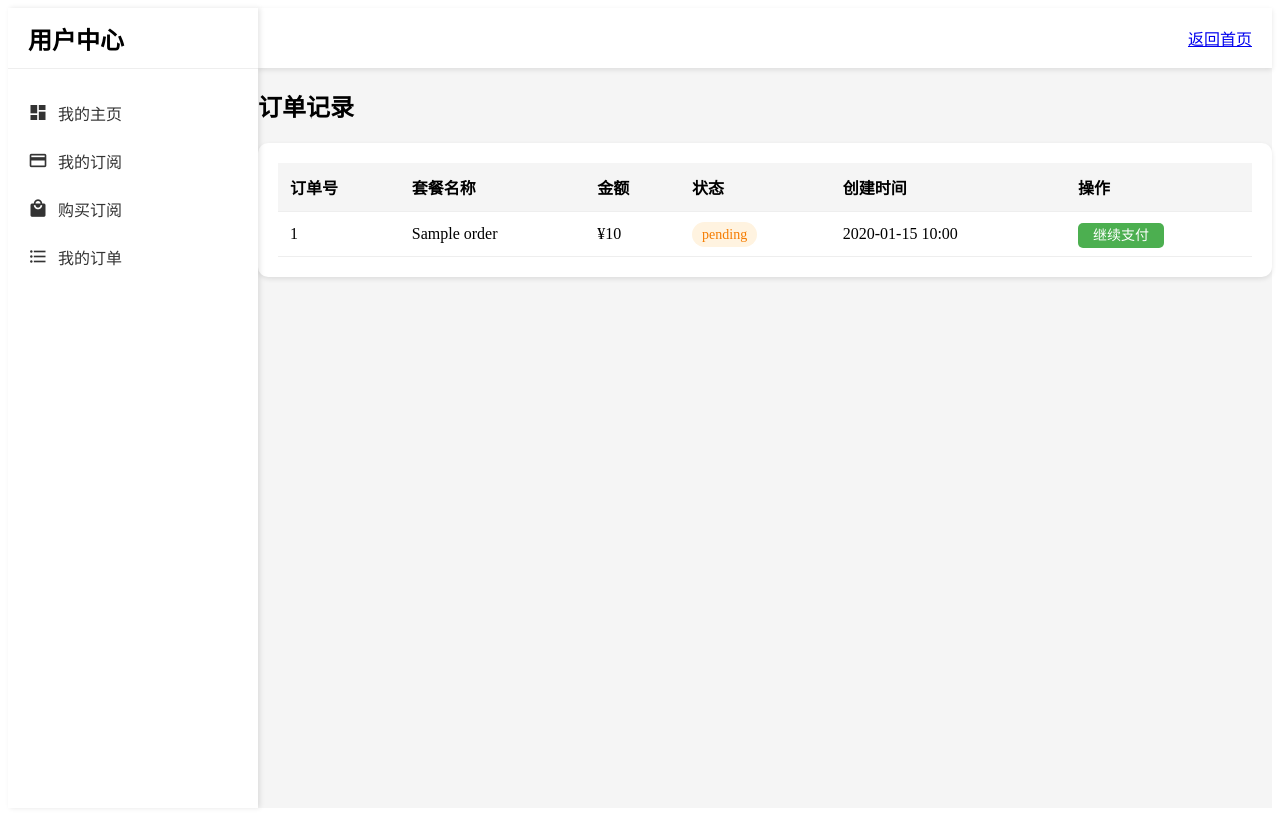
After one commit to vsnotebook/human-ai, a Flask app: template templates/user/orders.html in a window 1280 px wide. The commit adds this page. Run offline with Flask 3, Linux system fonts and the light colour scheme; the template is opened without the code that fills it: most values are stand-ins (such as "Sample title", 1, 10 or a date in 2020).

```diff
--- a/static/user/style.css
+++ b/static/user/style.css
@@ -138,3 +138,255 @@
         grid-template-columns: 1fr;
     }
 }
+
+
+/* 订阅卡片样式 */
+.subscription-card {
+    background: white;
+    border-radius: 10px;
+    padding: 20px;
+    margin-bottom: 20px;
+    box-shadow: 0 2px 5px rgba(0,0,0,0.1);
+}
+
+.plan-info {
+    display: flex;
+    justify-content: space-between;
+    align-items: center;
+    margin-bottom: 15px;
+}
+
+.status {
+    padding: 5px 10px;
+    border-radius: 15px;
+    font-size: 14px;
+}
+
+.status.active {
+    background: #E8F5E9;
+    color: var(--primary-color);
+}
+
+.status.expired {
+    background: #FFEBEE;
+    color: #D32F2F;
+}
+
+.status.pending {
+    background: #FFF3E0;
+    color: #F57C00;
+}
+
+/* 订单表格样式 */
+.orders-table {
+    background: white;
+    border-radius: 10px;
+    padding: 20px;
+    box-shadow: 0 2px 5px rgba(0,0,0,0.1);
+    overflow-x: auto;
+}
+
+table {
+    width: 100%;
+    border-collapse: collapse;
+}
+
+th, td {
+    padding: 12px;
+    text-align: left;
+    border-bottom: 1px solid #eee;
+}
+
+th {
+    background: #f5f5f5;
+    font-weight: 600;
+}
+
+.btn-pay {
+    padding: 5px 15px;
+    background: var(--primary-color);
+    color: white;
+    border-radius: 5px;
+    text-decoration: none;
+    font-size: 14px;
+}
+
+.btn-pay:hover {
+    background: var(--secondary-color);
+}
+
+/* 空状态样式 */
+.empty-state {
+    text-align: center;
+    padding: 40px;
+    background: white;
+    border-radius: 10px;
+    box-shadow: 0 2px 5px rgba(0,0,0,0.1);
+}
+
+.empty-state p {
+    color: #666;
+    margin-bottom: 20px;
+}
+
+.primary-btn {
+    display: inline-block;
+    padding: 10px 20px;
+    background: var(--primary-color);
+    color: white;
+    text-decoration: none;
+    border-radius: 5px;
+    transition: all 0.3s;
+}
+
+.primary-btn:hover {
+    background: var(--secondary-color);
+}
+
+/* 响应式表格 */
+@media (max-width: 768px) {
+    .orders-table {
+        margin: 0 -20px;
+        border-radius: 0;
+    }
+
+    table {
+        font-size: 14px;
+    }
+
+    th, td {
+        padding: 8px;
+    }
+}
+
+
+/* 订阅计划页面样式 */
+.plans-container {
+    padding: 30px;
+    display: grid;
+    grid-template-columns: repeat(auto-fit, minmax(300px, 1fr));
+    gap: 30px;
+    max-width: 1200px;
+    margin: 0 auto;
+}
+
+.plan-card {
+    background: white;
+    border-radius: 15px;
+    padding: 30px;
+    position: relative;
+    transition: all 0.3s ease;
+    box-shadow: 0 4px 6px rgba(0, 0, 0, 0.1);
+    display: flex;
+    flex-direction: column;
+}
+
+.plan-card:hover {
+    transform: translateY(-5px);
+    box-shadow: 0 8px 15px rgba(0, 0, 0, 0.15);
+}
+
+.plan-card.popular {
+    border: 2px solid var(--primary-color);
+}
+
+.popular-tag {
+    position: absolute;
+    top: -12px;
+    right: 20px;
+    background: var(--primary-color);
+    color: white;
+    padding: 5px 15px;
+    border-radius: 20px;
+    font-size: 14px;
+    font-weight: 500;
+}
+
+.plan-header {
+    text-align: center;
+    padding-bottom: 20px;
+    border-bottom: 1px solid #eee;
+    margin-bottom: 20px;
+}
+
+.plan-header h2 {
+    color: var(--text-color);
+    margin-bottom: 15px;
+    font-size: 24px;
+}
+
+.price {
+    display: flex;
+    align-items: baseline;
+    justify-content: center;
+    gap: 5px;
+}
+
+.price .amount {
+    font-size: 36px;
+    font-weight: bold;
+    color: var(--primary-color);
+}
+
+.price .period {
+    color: #666;
+    font-size: 16px;
+}
+
+.plan-features {
+    flex-grow: 1;
+    margin-bottom: 25px;
+}
+
+.plan-features ul {
+    list-style: none;
+    padding: 0;
+    margin: 0;
+}
+
+.plan-features li {
+    padding: 10px 0;
+    color: #666;
+    display: flex;
+    align-items: center;
+}
+
+.plan-features li::before {
+    content: "✓";
+    color: var(--primary-color);
+    margin-right: 10px;
+    font-weight: bold;
+}
+
+.subscribe-btn {
+    display: block;
+    width: 100%;
+    padding: 15px;
+    background: var(--primary-color);
+    color: white;
+    text-align: center;
+    border-radius: 8px;
+    text-decoration: none;
+    font-weight: 500;
+    transition: all 0.3s ease;
+}
+
+.subscribe-btn:hover {
+    background: var(--secondary-color);
+}
+
+/* 响应式调整 */
+@media (max-width: 768px) {
+    .plans-container {
+        padding: 15px;
+        grid-template-columns: 1fr;
+    }
+
+    .plan-card {
+        padding: 20px;
+    }
+
+    .price .amount {
+        font-size: 30px;
+    }
+}
--- /dev/null
+++ b/templates/user/orders.html
@@ -0,0 +1,46 @@
+{% extends "user/layout.html" %}
+
+{% block title %}我的订单{% endblock %}
+
+{% block content %}
+<div class="orders-container">
+    <h2>订单记录</h2>
+    {% if orders %}
+        <div class="orders-table">
+            <table>
+                <thead>
+                    <tr>
+                        <th>订单号</th>
+                        <th>套餐名称</th>
+                        <th>金额</th>
+                        <th>状态</th>
+                        <th>创建时间</th>
+                        <th>操作</th>
+                    </tr>
+                </thead>
+                <tbody>
+                    {% for order in orders %}
+                    <tr>
+                        <td>{{ order.id }}</td>
+                        <td>{{ order.plan_name }}</td>
+                        <td>¥{{ order.amount }}</td>
+                        <td><span class="status {{ order.status }}">{{ order.status }}</span></td>
+                        <td>{{ order.created_at.strftime('%Y-%m-%d %H:%M') }}</td>
+                        <td>
+                            {% if order.status == 'pending' %}
+                            <a href="/user/checkout?order_id={{ order.id }}" class="btn-pay">继续支付</a>
+                            {% endif %}
+                        </td>
+                    </tr>
+                    {% endfor %}
+                </tbody>
+            </table>
+        </div>
+    {% else %}
+        <div class="empty-state">
+            <p>暂无订单记录</p>
+            <a href="/user/plans" class="primary-btn">浏览套餐</a>
+        </div>
+    {% endif %}
+</div>
+{% endblock %}
```
Also changed, not shown: templates/user/subscriptions.html (added, +31 -0 lines).
